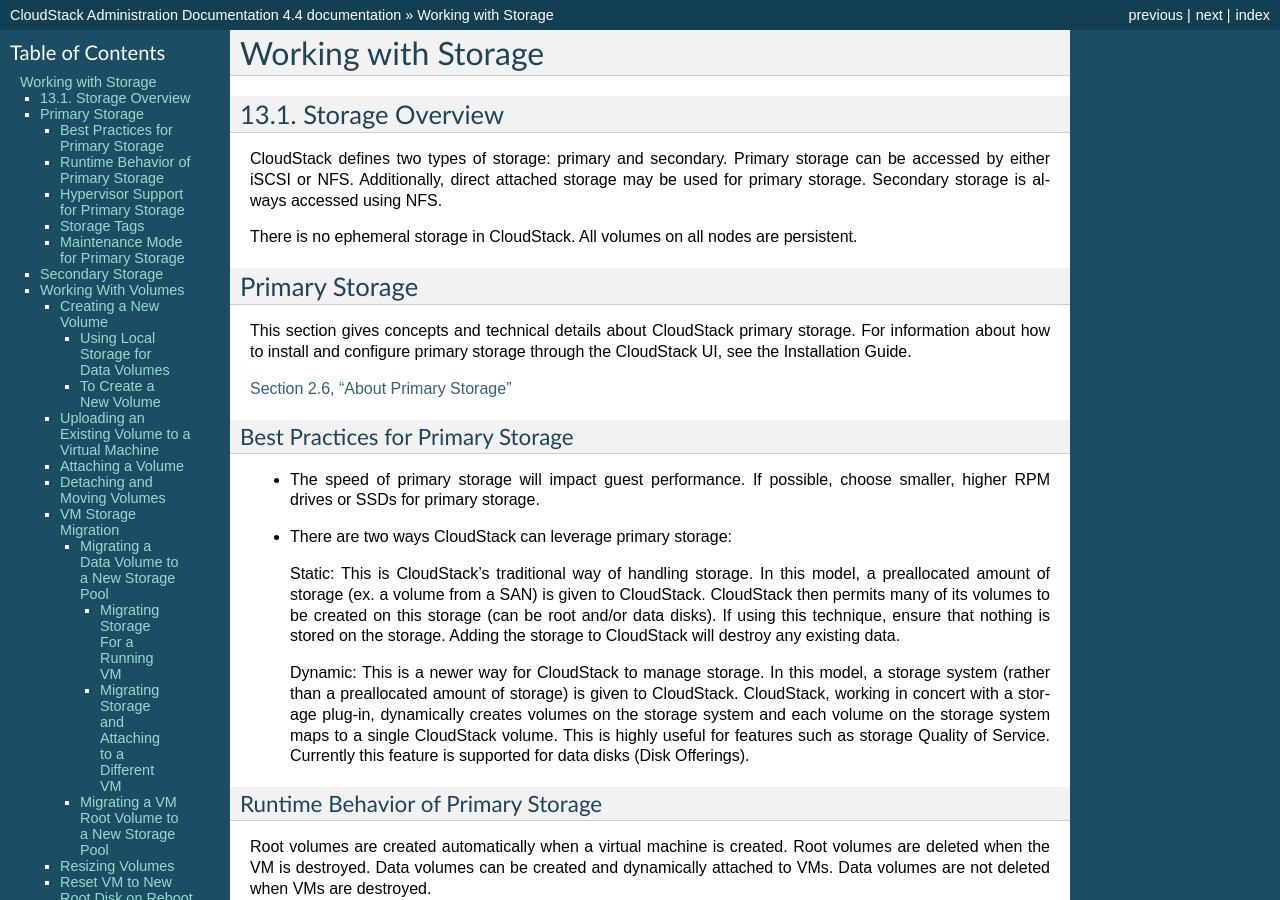
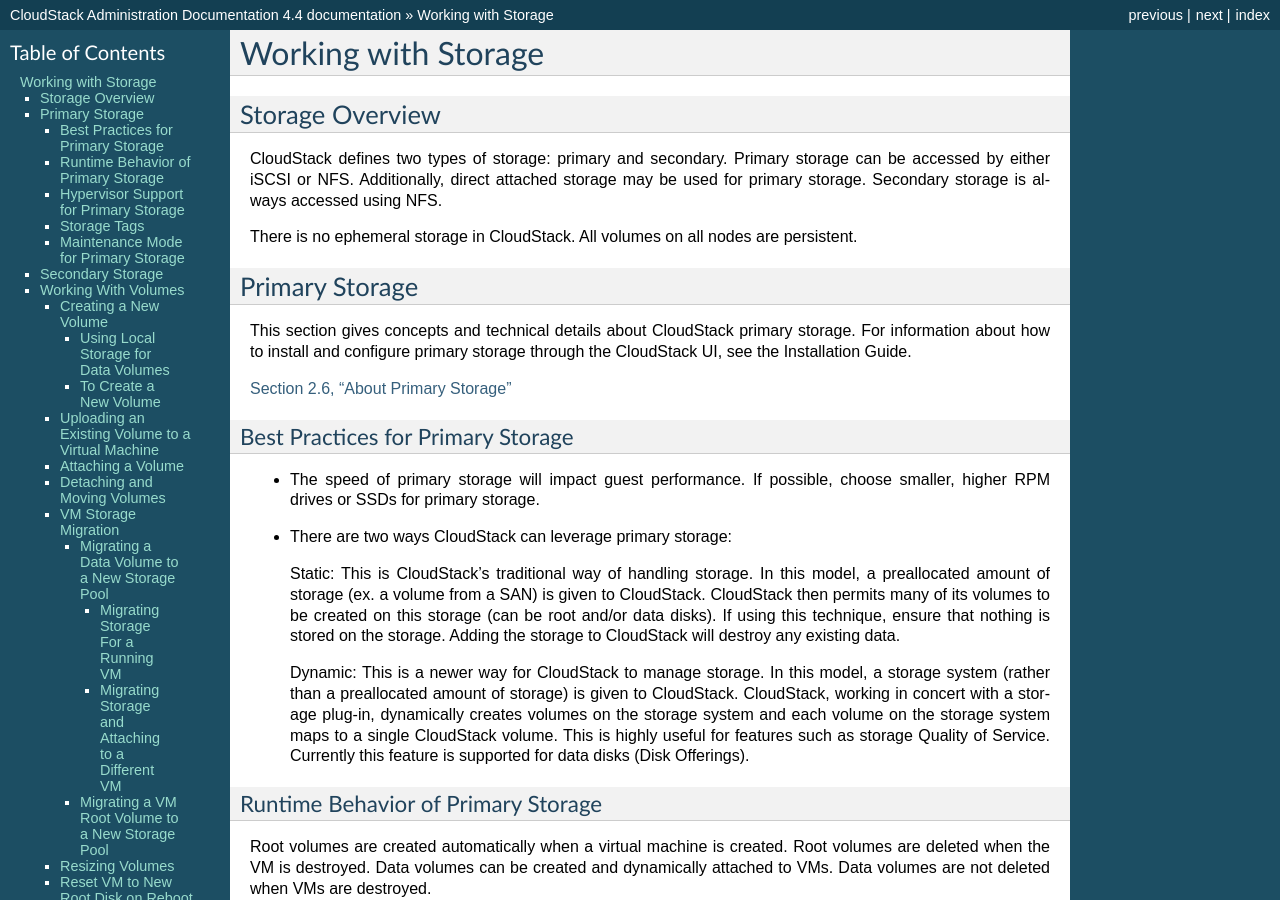
Before and after one commit to apache/cloudstack-docs-admin, a Sphinx documentation site: the page built from source/storage.rst, in a window 1280 px wide and 900 px high. Built offline with Sphinx 7.4.7, drawn with Linux system fonts in a browser that asks for light colours.

```diff
--- a/source/provisioning.rst
+++ b/source/provisioning.rst
@@ -1901,7 +1901,7 @@
 
 &signature=wqf8KzcPpY2JmT1Sxk%2F%2BWbgX3l8%3D
 
-7.8. Add Secondary Storage
+Add Secondary Storage
 --------------------------
 
 System Requirements for Secondary Storage
--- a/source/storage.rst
+++ b/source/storage.rst
@@ -1,7 +1,7 @@
 Working with Storage
 ====================
 
-13.1. Storage Overview
+Storage Overview
 ----------------------
 
 CloudStack defines two types of storage: primary and secondary. Primary
```
